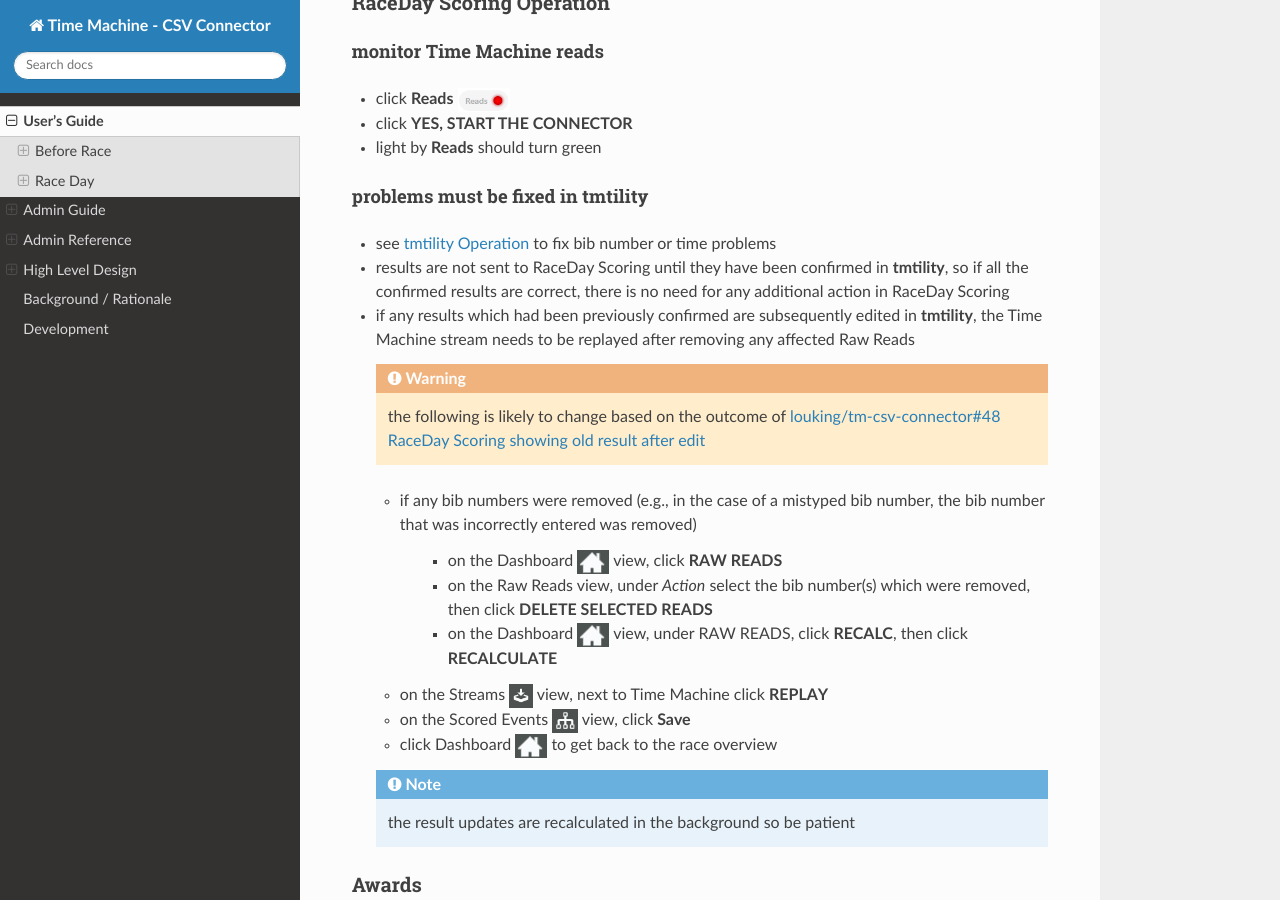
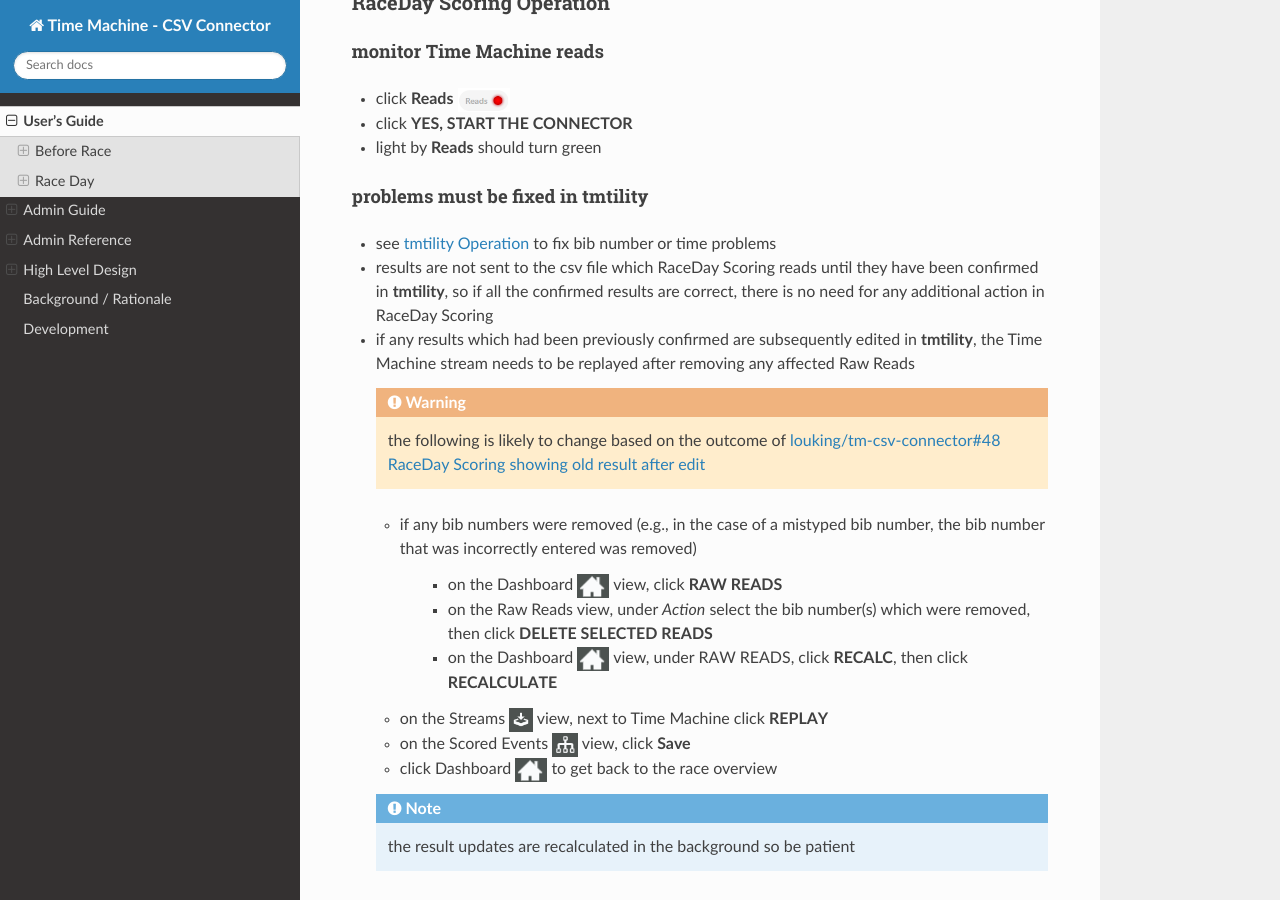
Before and after one commit to louking/tm-csv-connector, a Sphinx documentation site: the page built from web/docs/source/users-guide.rst, in a window 1280 px wide and 900 px high, scrolled down 4474 px. Built offline with Sphinx 7.4.7 and the Read the Docs theme 2.0.0, drawn with Linux system fonts in a browser that asks for light colours.

Commit message:
doc clarification

```diff
--- a/web/docs/source/users-guide.rst
+++ b/web/docs/source/users-guide.rst
@@ -287,9 +287,9 @@
 ^^^^^^^^^^^^^^^^^^^^^^^^^^^^^^^^^^^^^^^^^^
 
 * see :ref:`tmtility operation` to fix bib number or time problems
-* results are not sent to RaceDay Scoring until they have been confirmed in
-  **tmtility**, so if all the confirmed results are correct, there is no
-  need for any additional action in RaceDay Scoring
+* results are not sent to the csv file which RaceDay Scoring reads until they
+  have been confirmed in **tmtility**, so if all the confirmed results are
+  correct, there is no need for any additional action in RaceDay Scoring
 * if any results which had been previously confirmed are subsequently edited in
   **tmtility**, the Time Machine stream needs to be replayed after removing any
   affected Raw Reads
```
